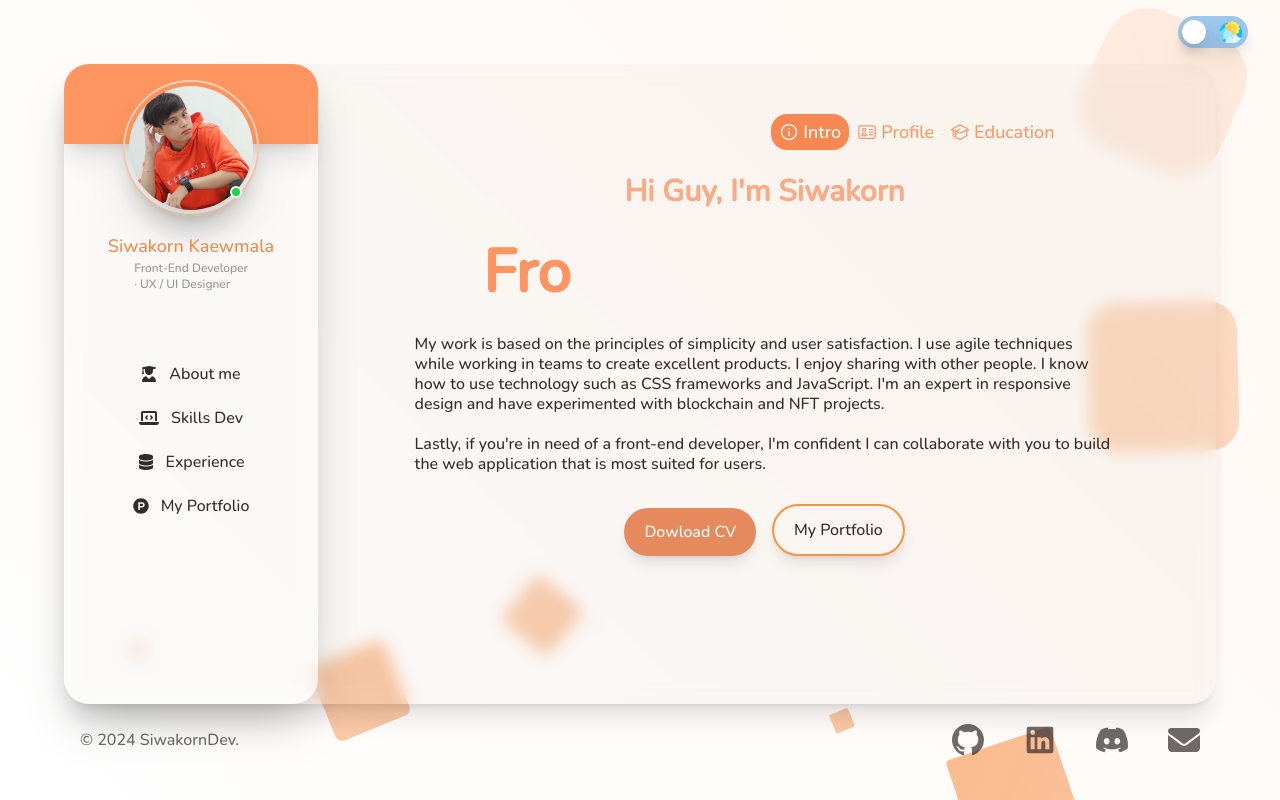
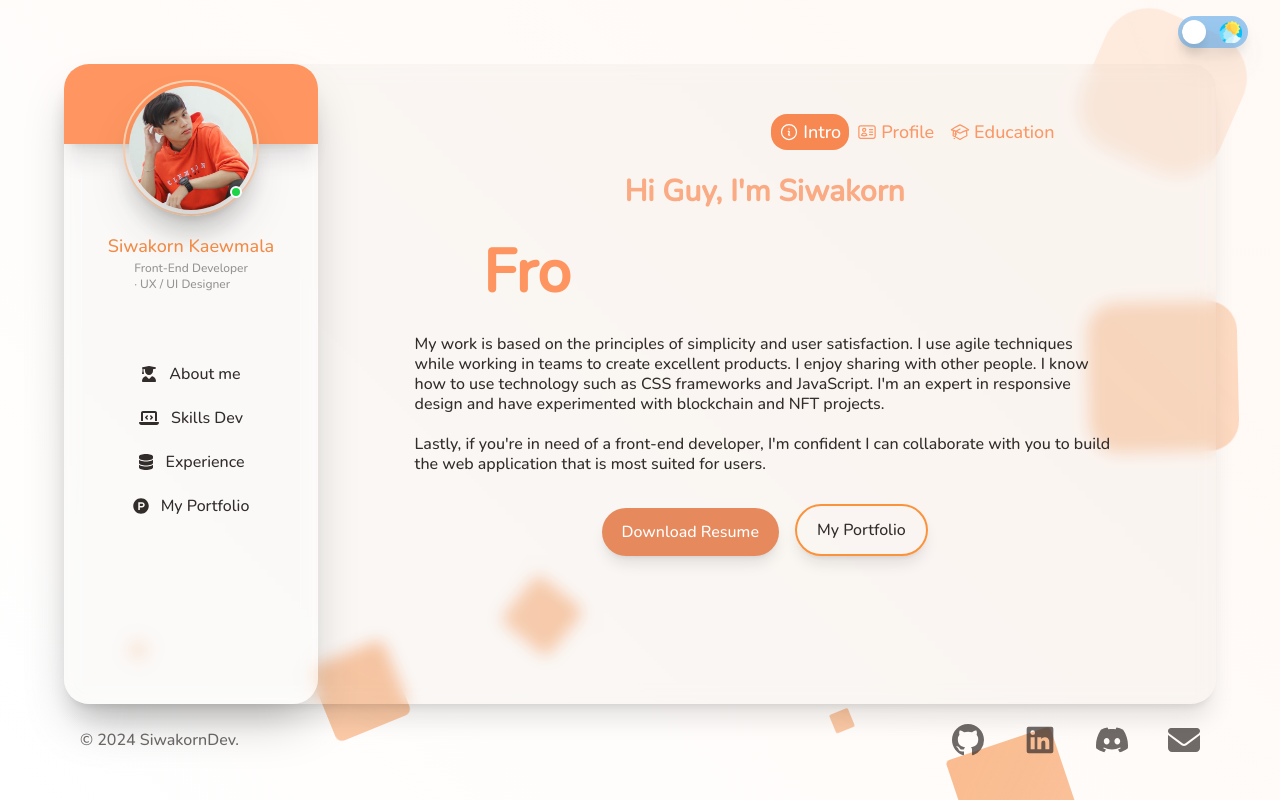
Before and after one commit to Ksis123/siwakornDev, a React (Create React App) app: page / in a window 1280 px wide. Built offline with nearby package versions, Linux system fonts and the light colour scheme.

Commit message:
down resume

```diff
--- a/src/components/AboutMe/AboutMe.js
+++ b/src/components/AboutMe/AboutMe.js
@@ -123,7 +123,7 @@ const AboutMe = ({ darkMode }) => {
                   target="_blank"
                   rel="noopener noreferrer"
                 >
-                  Dowload CV
+                  Download Resume
                 </a>
 
                 <Link
```
